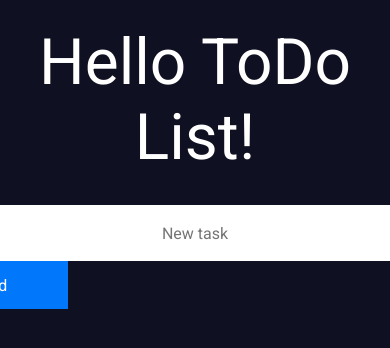
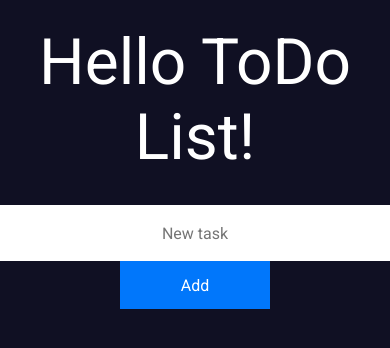
Before and after one commit to zxcvego/basic-react-apps, a React (Create React App) app in the folder basic-react-apps/: page /todo-list in a window 390 px wide. Shown: the top 348 px of the page. Built offline with nearby package versions, Linux system fonts and the light colour scheme.

Commit message:
Media query for responsiveness

```diff
--- a/basic-react-apps/src/pages/Homepage.css
+++ b/basic-react-apps/src/pages/Homepage.css
@@ -49,3 +49,9 @@ header h1 {
 	opacity: 2%;
 	z-index: -1;
 }
+
+@media screen and (max-width: 500px) {
+	.app-box {
+		width: 90vw;
+	}
+}
--- a/basic-react-apps/src/pages/ToDo.css
+++ b/basic-react-apps/src/pages/ToDo.css
@@ -84,3 +84,11 @@
 	color: var(--text-color);
 	cursor: pointer;
 }
+
+@media only screen and (max-width: 715px) {
+	.functional-task-menu {
+		display: flex;
+		flex-direction: column;
+		align-items: center;
+	}
+}
```
